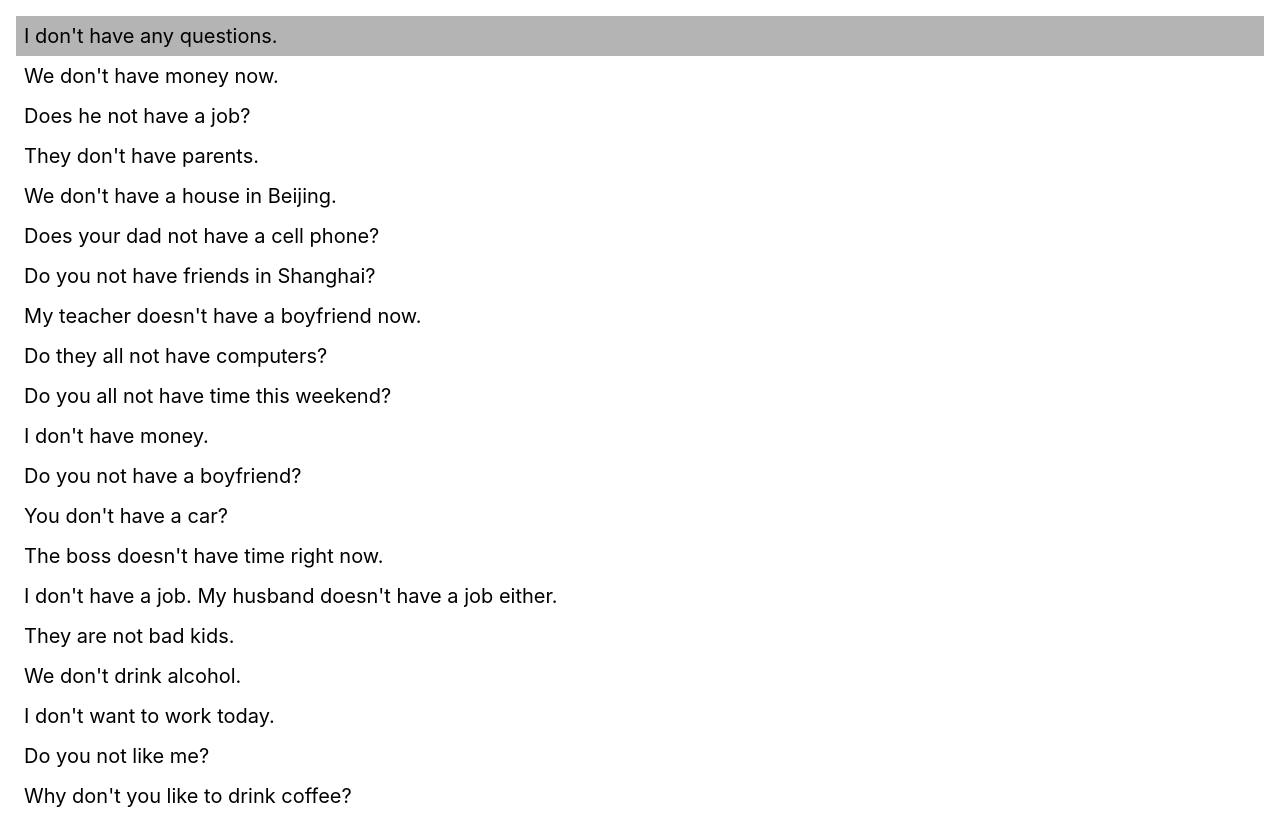
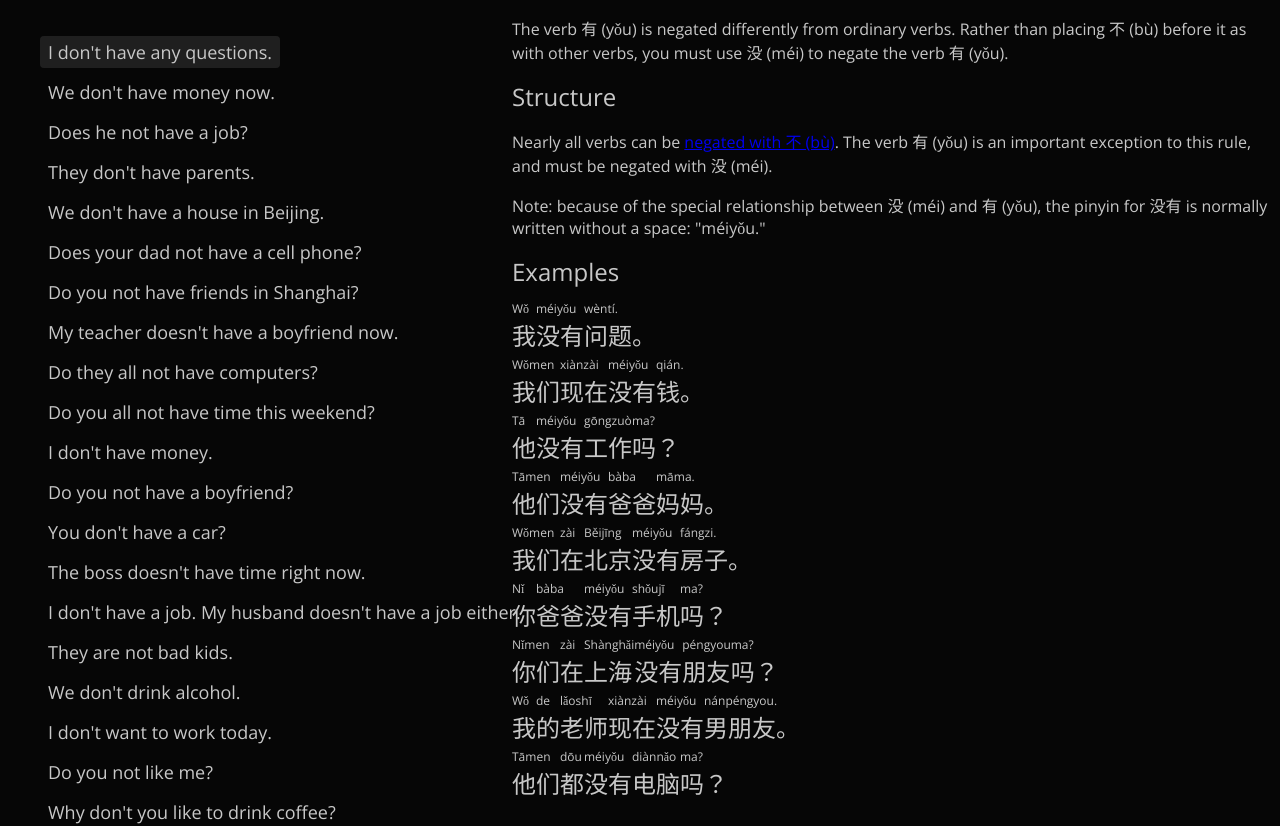
Before and after one commit to Xyzrr/shuo-chinese, a React (Create React App) app: page / in a window 1280 px wide. Shown: the top 826 px of the page. Built offline with nearby package versions, Linux system fonts and the light colour scheme.

Commit message:
article renderer boilerplate

```diff
--- a/public/index.html
+++ b/public/index.html
@@ -3,6 +3,9 @@
   <head>
     <meta charset="utf-8" />
     <link rel="icon" href="%PUBLIC_URL%/favicon.ico" />
+    <link rel="preconnect" href="https://fonts.googleapis.com">
+    <link rel="preconnect" href="https://fonts.gstatic.com" crossorigin>
+    <link href="https://fonts.googleapis.com/css2?family=Open+Sans:ital,wght@0,400;0,600;1,500&display=swap" rel="stylesheet">
     <meta name="viewport" content="width=device-width, initial-scale=1" />
     <meta name="theme-color" content="#000000" />
     <meta
--- a/src/App.styles.ts
+++ b/src/App.styles.ts
@@ -1,16 +1,42 @@
-import styled, { css } from "styled-components";
+import styled, { css, createGlobalStyle } from "styled-components";
+
+export const GlobalStyle = createGlobalStyle`
+  body {
+      background: #060606;
+      color: #c8c8c8;
+      font-family: Open Sans;
+  }
+`;
 
 export const EnglishWrapper = styled.div`
-  padding: 16px;
+  padding: 32px;
+`;
+
+export const EnglishItemInner = styled.span`
+  padding: 4px 8px;
+  border-radius: 4px;
 `;
 
 export const EnglishItem = styled.div<{ active?: boolean }>`
-  font-size: 20px;
+  font-size: 18px;
   padding: 8px;
-
   ${(props) =>
     props.active &&
     css`
-      background: rgba(180, 180, 180, 1);
+      ${EnglishItemInner} {
+        background: rgba(255, 255, 255, 0.1);
+      }
     `}
 `;
+
+export const GrammarArticleWrapper = styled.div`
+  position: fixed;
+  right: 0;
+  width: 60vw;
+  height: 100vh;
+  overflow: auto;
+`;
+
+export const AppWrapper = styled.div`
+  display: flex;
+`;
--- a/src/App.tsx
+++ b/src/App.tsx
@@ -2,6 +2,7 @@ import * as S from "./App.styles";
 import React from "react";
 import A1 from "./articles/A1.json";
 import ChineseRenderer from "./ChineseRenderer";
+import GrammarArticleRenderer from "./GrammarArticleRenderer";
 
 const cards: any[] = [];
 
@@ -21,7 +22,8 @@ const App: React.FC = () => {
   const [selectedIndex, setSelectedIndex] = React.useState(0);
 
   return (
-    <div className="App">
+    <S.AppWrapper>
+      <S.GlobalStyle />
       <S.EnglishWrapper>
         {cards.map((card, i) => (
           <S.EnglishItem
@@ -32,11 +34,14 @@ const App: React.FC = () => {
             }}
             active={selectedIndex === i}
           >
-            {card.english}
+            <S.EnglishItemInner>{card.english}</S.EnglishItemInner>
           </S.EnglishItem>
         ))}
       </S.EnglishWrapper>
-    </div>
+      <S.GrammarArticleWrapper>
+        <GrammarArticleRenderer article={A1[0]} />
+      </S.GrammarArticleWrapper>
+    </S.AppWrapper>
   );
 };
 
--- a/src/ChineseRenderer.tsx
+++ b/src/ChineseRenderer.tsx
@@ -6,14 +6,14 @@ interface ChineseRendererProps {
 
 const ChineseRenderer: React.FC<ChineseRendererProps> = ({ words }) => {
   return (
-    <span>
+    <div>
       {words.map((word) => (
         <S.WordWrapper>
           <S.Pinyin>{word.pinyin}</S.Pinyin>
           <S.Chars>{word.chars}</S.Chars>
         </S.WordWrapper>
       ))}
-    </span>
+    </div>
   );
 };
 
--- /dev/null
+++ b/src/GrammarArticleRenderer.styles.ts
@@ -0,0 +1,10 @@
+import styled from "styled-components";
+
+export const Heading = styled.div`
+  font-size: 24px;
+`;
+
+export const ExampleSet = styled.div`
+  padding: 8px;
+  margin: 0 -8px;
+`;
--- /dev/null
+++ b/src/GrammarArticleRenderer.tsx
@@ -0,0 +1,40 @@
+import ChineseRenderer from "./ChineseRenderer";
+import * as S from "./GrammarArticleRenderer.styles";
+
+interface GrammarArticleRendererProps {
+  article: any;
+}
+
+const GrammarArticleRenderer: React.FC<GrammarArticleRendererProps> = ({
+  article,
+}) => {
+  return (
+    <>
+      {article.blocks.map((block: any, i: any) => {
+        switch (block.type) {
+          case "heading":
+            return <S.Heading key={i}>{block.text}</S.Heading>;
+          case "paragraph":
+            return <p dangerouslySetInnerHTML={{ __html: block.html }}></p>;
+          // return <p>{block.html}</p>;
+          case "exampleSet":
+            console.log("children", block.children);
+            return (
+              <S.ExampleSet key={i}>
+                {block.children.map((example: any) => {
+                  return (
+                    <>
+                      <ChineseRenderer words={example.chineseWords} />
+                    </>
+                  );
+                })}
+              </S.ExampleSet>
+            );
+        }
+        return <div></div>;
+      })}
+    </>
+  );
+};
+
+export default GrammarArticleRenderer;
```
